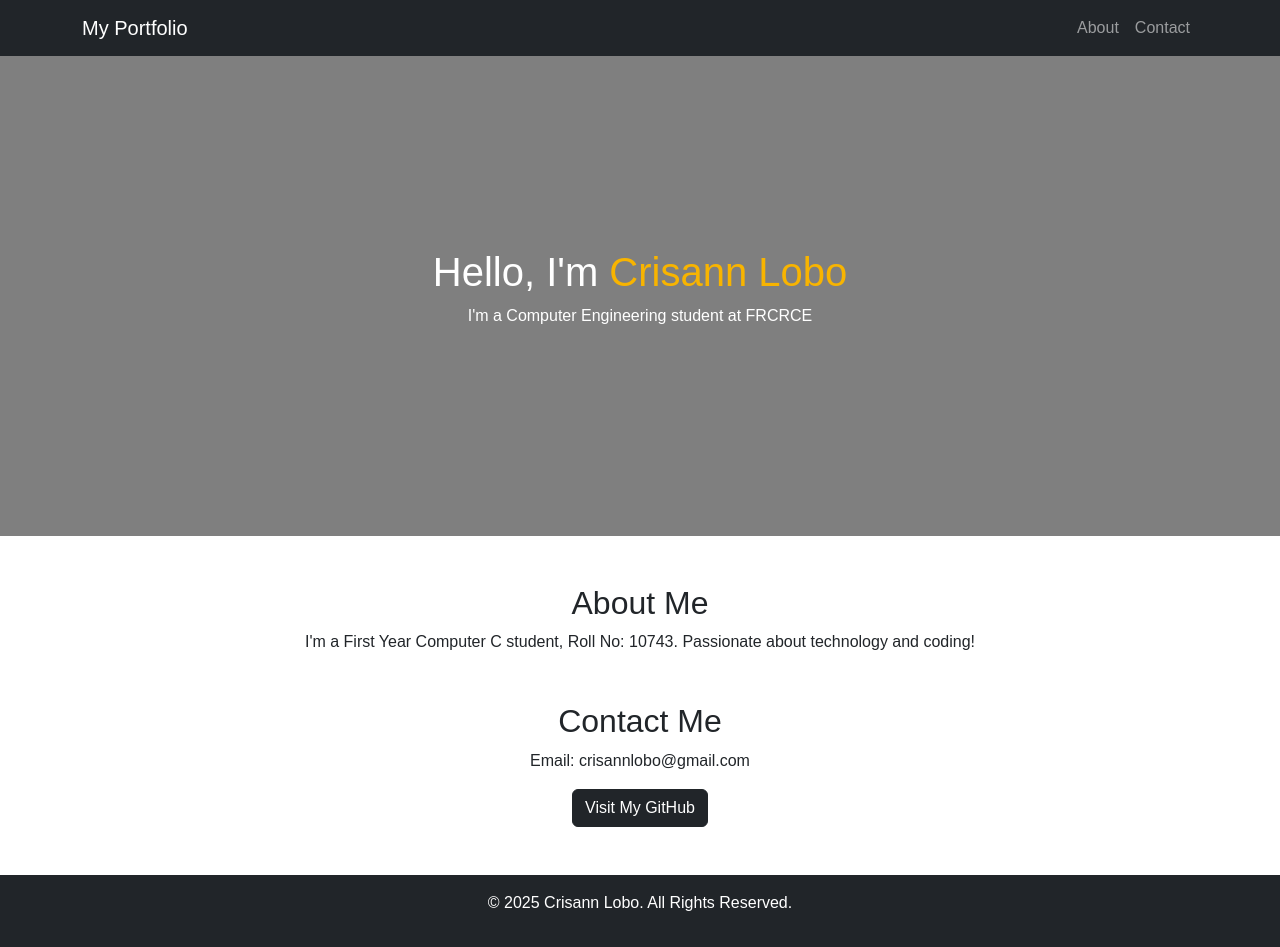
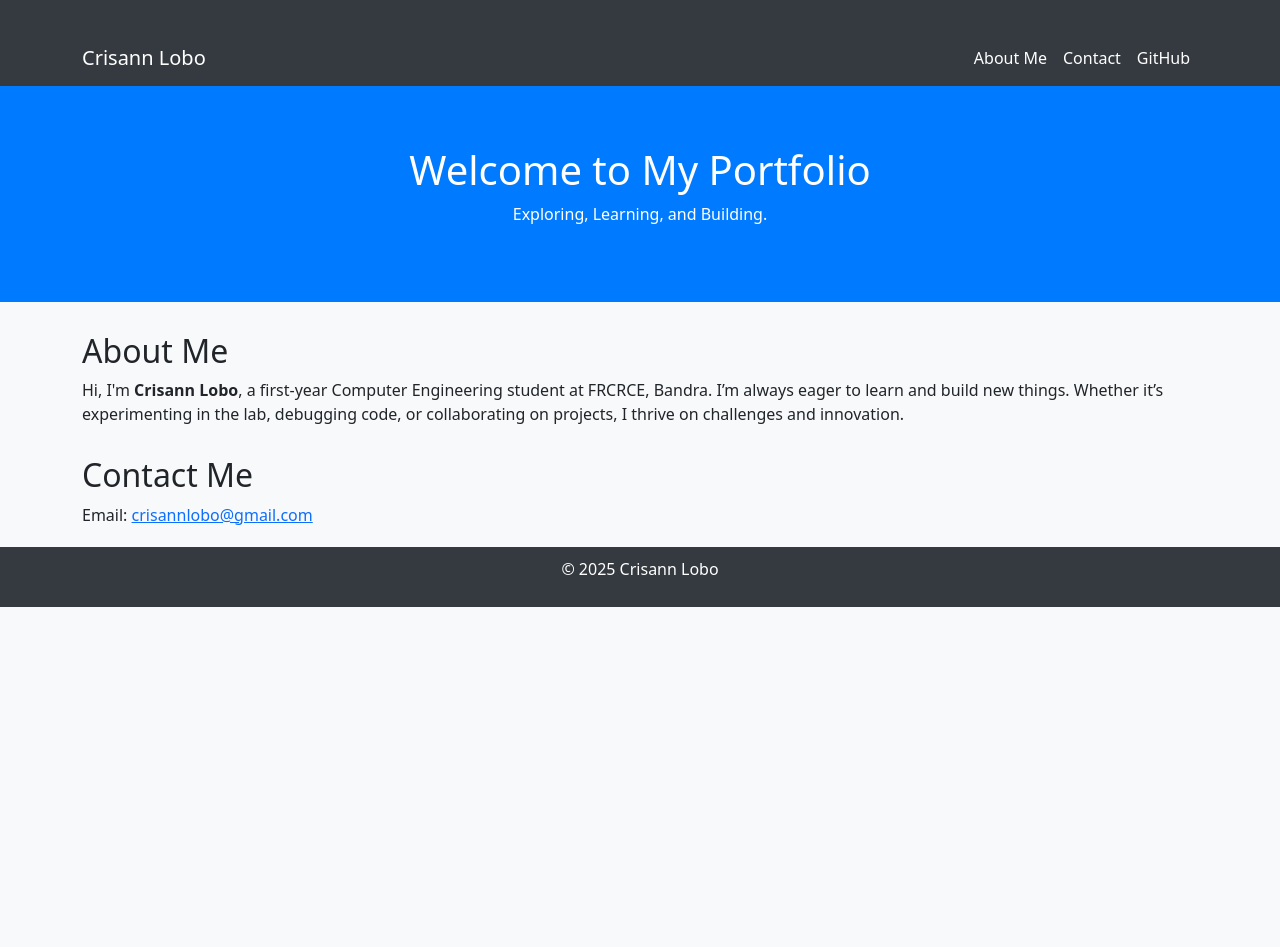
Before and after one commit to cl-cl-536/my-portfolio, a plain HTML site: page index.html in a window 1280 px wide. After the commit the page ends 800 px from the top, so only its background shows below. Drawn offline with nearby package versions, Linux system fonts and the light colour scheme.

Commit message:
index.html

```diff
--- a/index.html
+++ b/index.html
@@ -3,56 +3,82 @@
 <head>
     <meta charset="UTF-8">
     <meta name="viewport" content="width=device-width, initial-scale=1.0">
-    <title>My Portfolio</title>
-    <!-- Bootstrap CSS -->
+    <title>Crisann Lobo - Portfolio</title>
+    <!-- Bootstrap CSS for styling -->
     <link rel="stylesheet" href="https://cdn.jsdelivr.net/npm/bootstrap@5.3.0/dist/css/bootstrap.min.css">
-    <link rel="stylesheet" href="style.css">
+    <style>
+        body {
+            background-color: #f8f9fa;
+        }
+        .navbar {
+            background-color: #343a40;
+        }
+        .navbar-brand, .nav-link {
+            color: #ffffff !important;
+        }
+        .hero {
+            text-align: center;
+            padding: 60px 20px;
+            background-color: #007bff;
+            color: white;
+        }
+        .container {
+            margin-top: 30px;
+        }
+        .footer {
+            background-color: #343a40;
+            color: white;
+            text-align: center;
+            padding: 10px;
+            margin-top: 20px;
+        }
+    </style>
 </head>
 <body>
 
     <!-- Navigation Bar -->
-    <nav class="navbar navbar-expand-lg navbar-dark bg-dark">
+    <nav class="navbar navbar-expand-lg">
         <div class="container">
-            <a class="navbar-brand" href="#">My Portfolio</a>
+            <a class="navbar-brand" href="#">Crisann Lobo</a>
             <button class="navbar-toggler" type="button" data-bs-toggle="collapse" data-bs-target="#navbarNav">
                 <span class="navbar-toggler-icon"></span>
             </button>
             <div class="collapse navbar-collapse" id="navbarNav">
                 <ul class="navbar-nav ms-auto">
-                    <li class="nav-item"><a class="nav-link" href="#about">About</a></li>
+                    <li class="nav-item"><a class="nav-link" href="#about">About Me</a></li>
                     <li class="nav-item"><a class="nav-link" href="#contact">Contact</a></li>
+                    <li class="nav-item"><a class="nav-link" href="https://github.com/cl-cl-536" target="_blank">GitHub</a></li>
                 </ul>
             </div>
         </div>
     </nav>
 
     <!-- Hero Section -->
-    <header class="hero-section text-center text-white">
-        <div class="container">
-            <h1>Hello, I'm <span class="highlight">Crisann Lobo</span></h1>
-            <p>I'm a Computer Engineering student at FRCRCE</p>
-        </div>
-    </header>
+    <div class="hero">
+        <h1>Welcome to My Portfolio</h1>
+        <p>Exploring, Learning, and Building.</p>
+    </div>
 
-    <!-- About Section -->
-    <section id="about" class="container text-center my-5">
+    <!-- About Me Section -->
+    <div class="container" id="about">
         <h2>About Me</h2>
-        <p>I'm a First Year Computer C student, Roll No: 10743. Passionate about technology and coding!</p>
-    </section>
+        <p>Hi, I'm <strong>Crisann Lobo</strong>, a first-year Computer Engineering student at FRCRCE, Bandra.
+        I’m always eager to learn and build new things. Whether it’s experimenting in the lab, debugging code, or collaborating on projects, I thrive on challenges and innovation.</p>
+    </div>
 
     <!-- Contact Section -->
-    <section id="contact" class="container text-center my-5">
+    <div class="container" id="contact">
         <h2>Contact Me</h2>
-        <p>Email: crisannlobo@gmail.com</p>
-        <a href="https://github.com/your-username" class="btn btn-dark">Visit My GitHub</a>
-    </section>
+        <p>Email: <a href="mailto:crisannlobo@gmail.com">crisannlobo@gmail.com</a></p>
+    </div>
 
     <!-- Footer -->
-    <footer class="text-center py-3 bg-dark text-white">
-        <p>&copy; 2025 Crisann Lobo. All Rights Reserved.</p>
-    </footer>
+    <div class="footer">
+        <p>&copy; 2025 Crisann Lobo</p>
+    </div>
 
     <!-- Bootstrap JS -->
     <script src="https://cdn.jsdelivr.net/npm/bootstrap@5.3.0/dist/js/bootstrap.bundle.min.js"></script>
+
 </body>
 </html>
```
